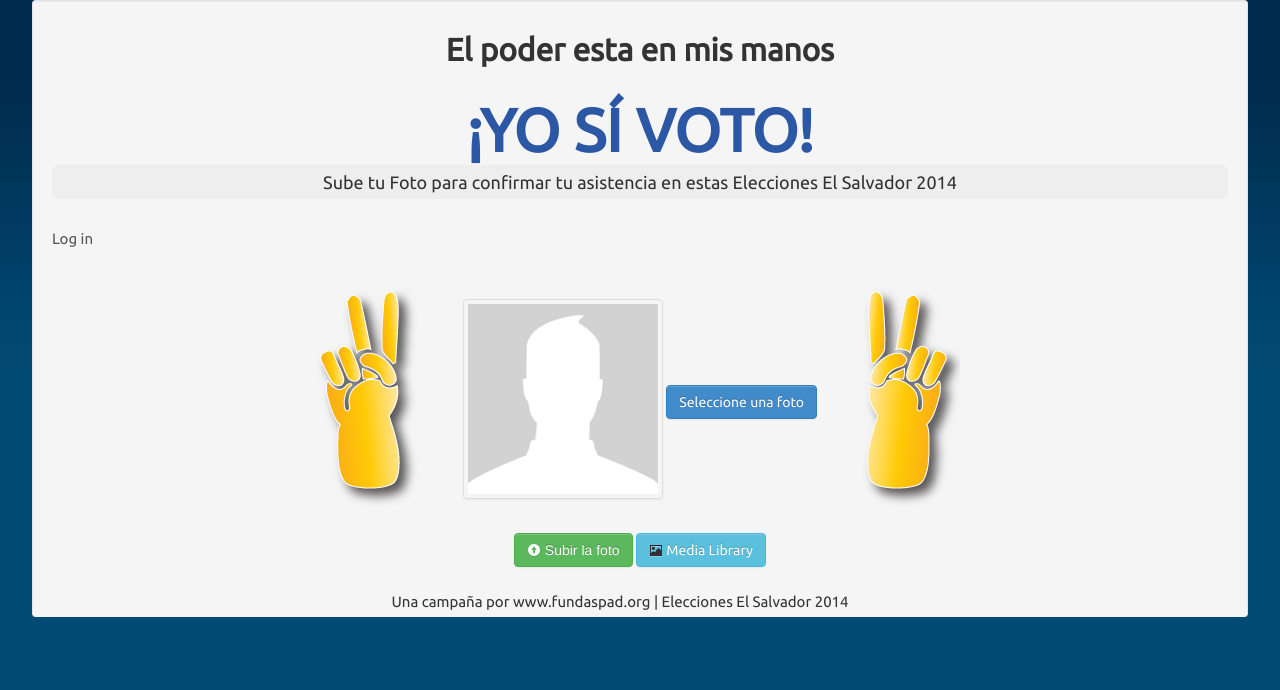
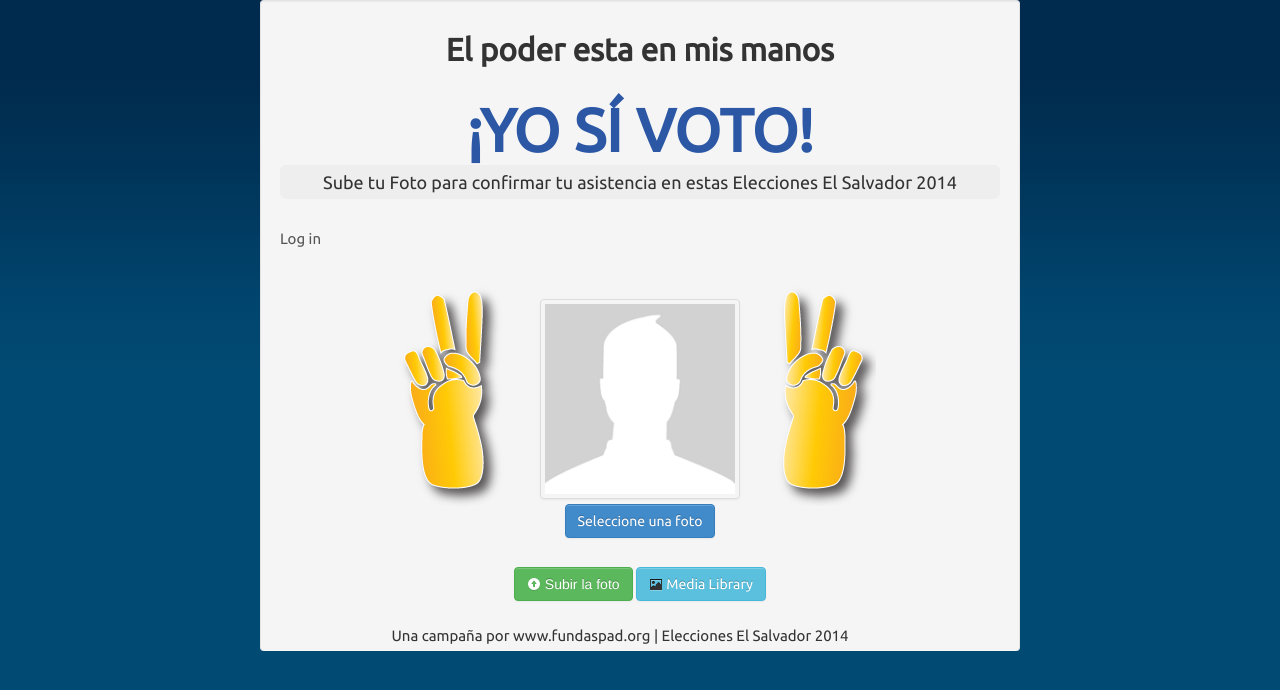
Before and after one commit to kr0nicas/appFacebookGallery, a PHP site: page / in a window 1280 px wide. Shown: the top 690 px of the page. Run offline with PHP 8.4, Linux system fonts and the light colour scheme.

Commit message:
test nuevamente face app

```diff
--- a/css/style-faceApp.css
+++ b/css/style-faceApp.css
@@ -7,7 +7,7 @@ body{
 
 
 .container{
-    width: 95%;
+    width: 760px;
 }
 .fondo-app{
 
```
